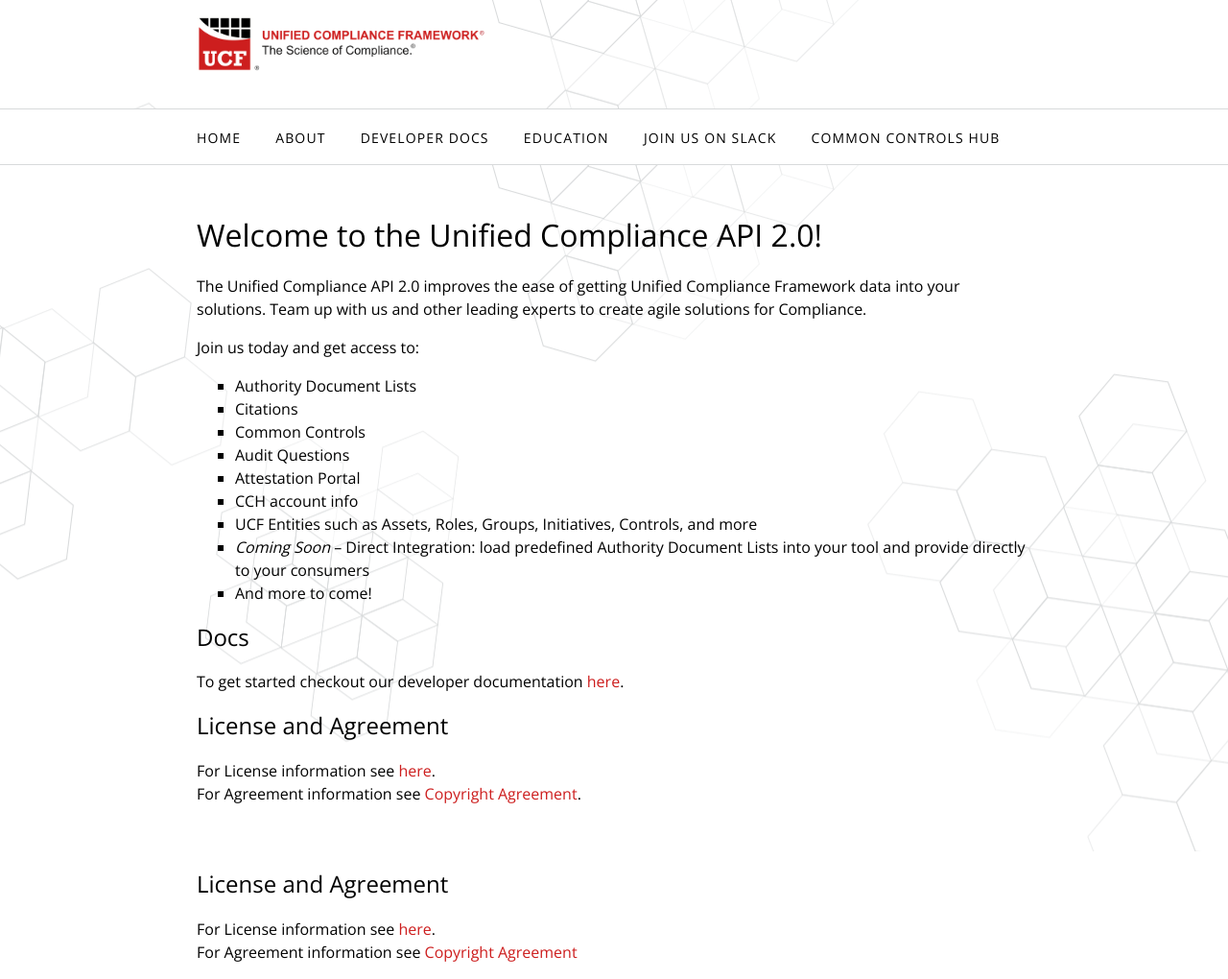
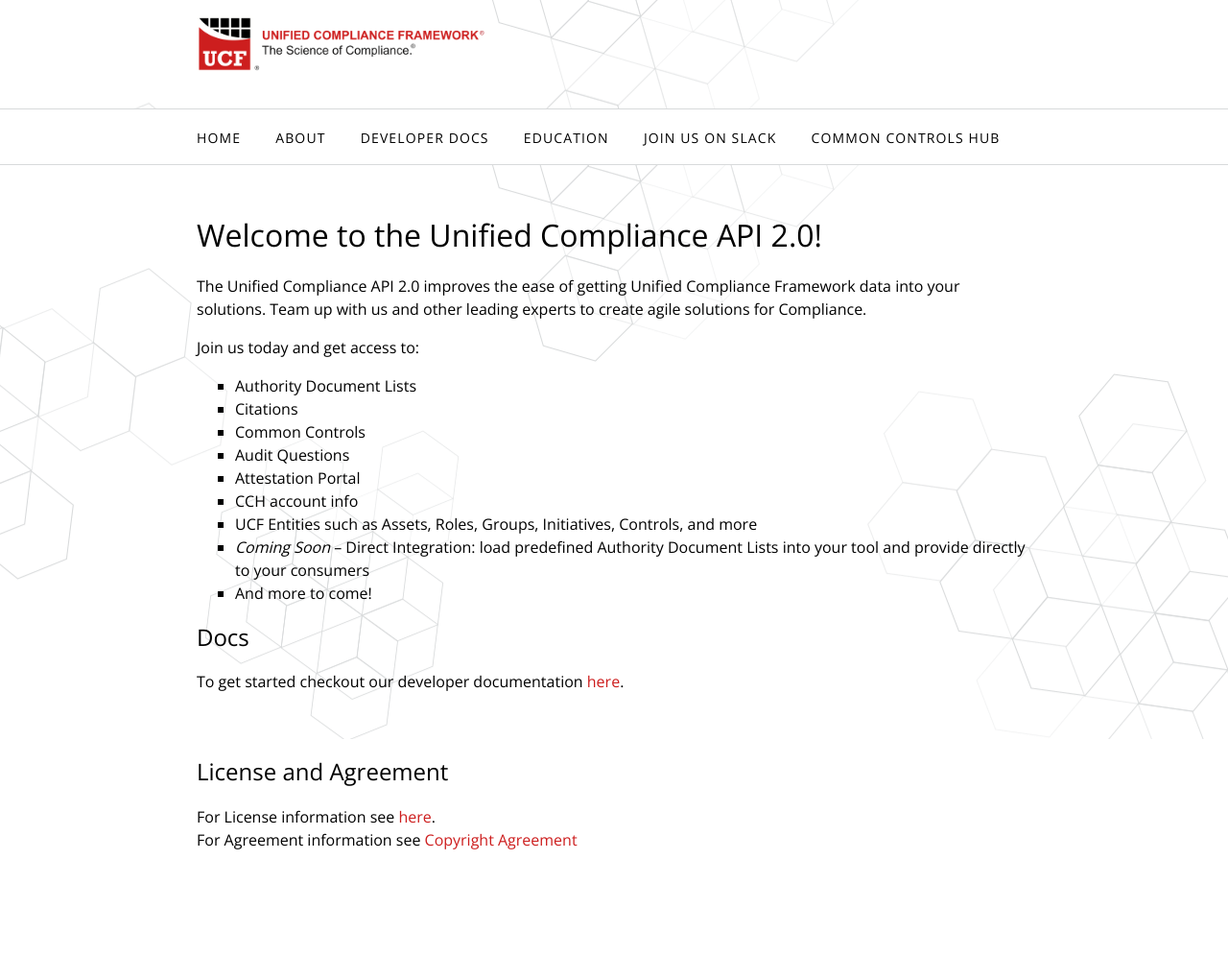
Before and after one commit to lucian303/unifiedcompliance.github.io, a Jekyll site: the page built from index.html, in a window 1280 px wide. Shown: the whole page at 96% size. Built offline with Jekyll 4.4.1, drawn with Linux system fonts in a browser that asks for light colours; after the commit the page ends 903 px from its top, so only the background shows below that.

Commit message:
WORD-275 Remove duplicate content that was moved into footer

```diff
--- a/index.html
+++ b/index.html
@@ -24,9 +24,3 @@
 
 <h2>Docs</h2>
 <p>To get started checkout our developer documentation <a href="https://developer.unfiedcompliance.com">here</a>.</p>
-
-<h2>License and Agreement</h2>
-<p>
-	For License information see <a href="#link">here</a>.<br/>
-	For Agreement information see <a href="https://github.com/unifiedcompliance/agreements/blob/master/COPYRIGHT.md">Copyright Agreement</a>.
-</p>
```
